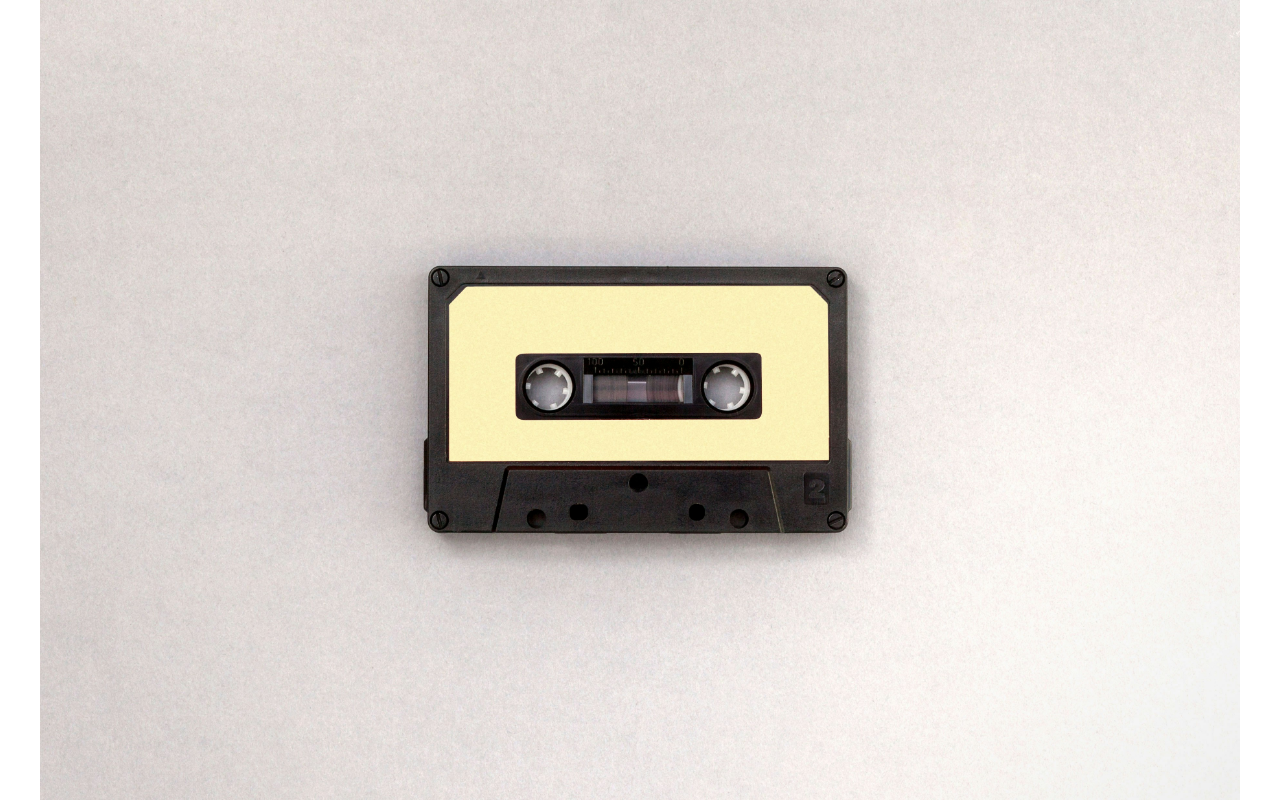
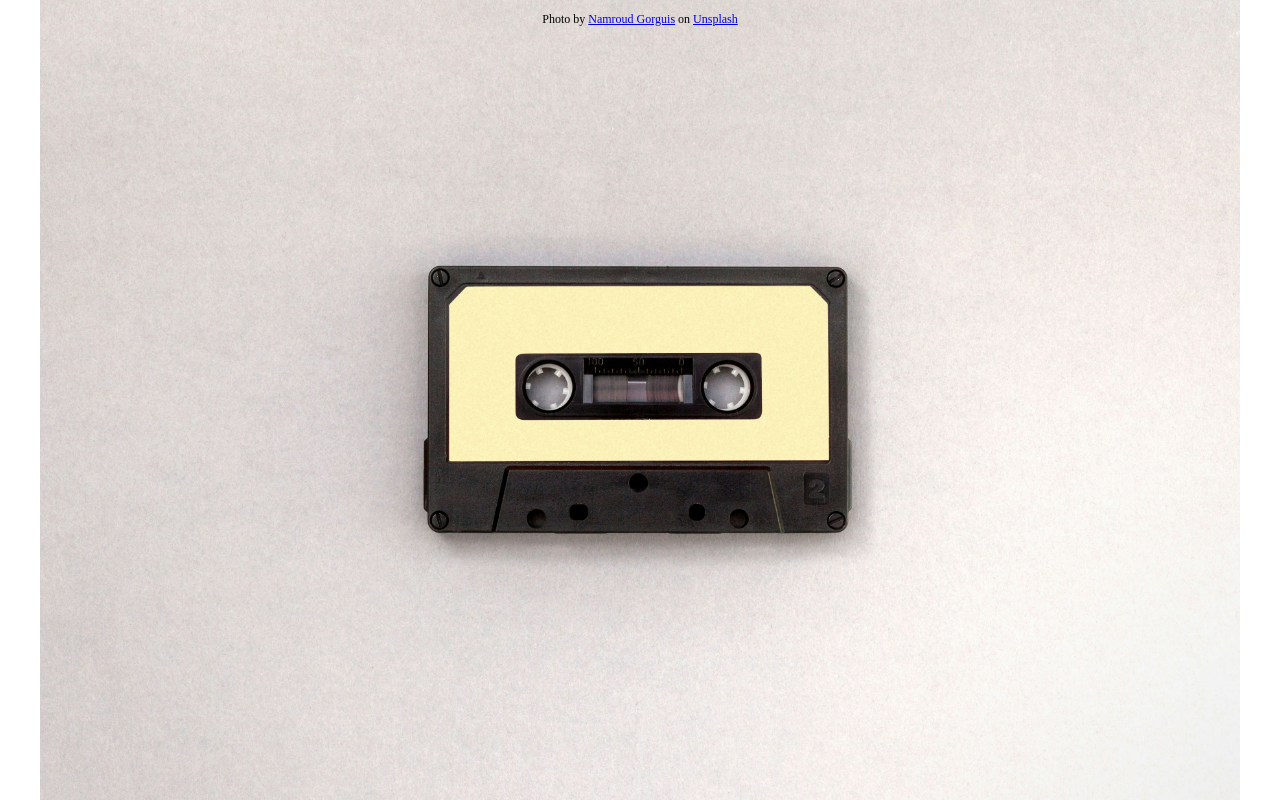
Before and after one commit to Sorbari2016/basic_form-, a plain HTML site: page index.html in a window 1280 px wide. Drawn offline with Linux system fonts and the light colour scheme.

Commit message:
Added photo credit as footer

```diff
--- a/index.html
+++ b/index.html
@@ -10,6 +10,19 @@
     <link href="https://fonts.googleapis.com/css2?family=Space+Grotesk:wght@300..700&display=swap" rel="stylesheet">
 </head>
 <body>
+    <form action="#" method="get">
+
+
+
+
+
+
+
+
+    </form>
+    <footer>
+        <p>Photo by <a href="https://unsplash.com/@namroud">Namroud Gorguis</a> on <a href="https://unsplash.com/photos/photo-of-black-and-brown-cassette-tape-FZWivbri0Xk">Unsplash</a></p>
+    </footer>
 
 </body>
 </html>
--- a/style.css
+++ b/style.css
@@ -7,3 +7,9 @@ body {
   background-position: center; /* Centers the image */
   background-attachment: fixed; /* Optional: keeps the image fixed while scrolling */
 }
+
+/* Styling for the footer text */
+footer {
+  text-align: center;
+  font-size: 0.75rem;
+}
```
